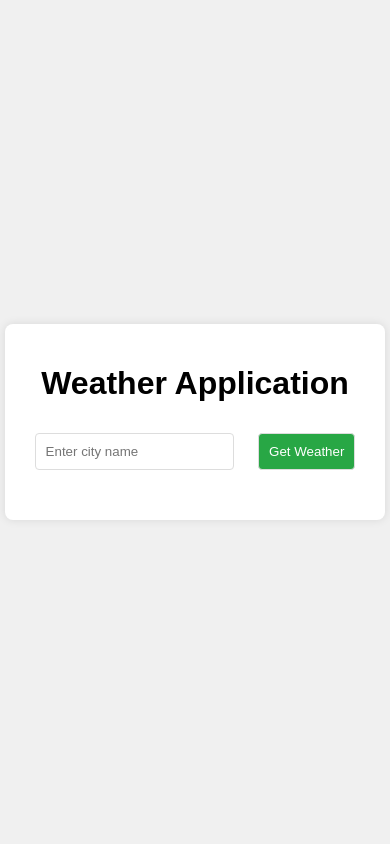
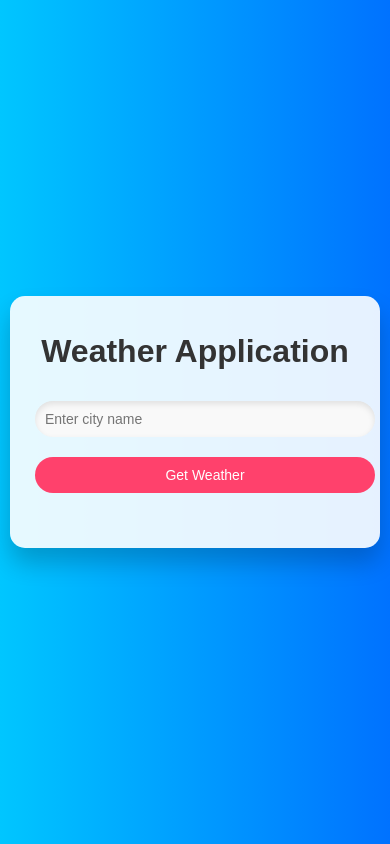
Before and after one commit to SubhadeepSasmal/weathar, a plain HTML site: page index.html in a window 390 px wide. Drawn offline with Linux system fonts and the light colour scheme.

Commit message:
css code modify

```diff
--- a/style.css
+++ b/style.css
@@ -1,39 +1,109 @@
 body {
-    font-family: Arial, sans-serif;
+    font-family: 'Poppins', sans-serif;
     display: flex;
     justify-content: center;
     align-items: center;
     height: 100vh;
     margin: 0;
-    background-color: #f0f0f0;
+    background: linear-gradient(to right, #00c6ff, #0072ff);
+    color: #333;
+    padding: 20px;
+    box-sizing: border-box;
 }
 
 .container {
     text-align: center;
-    background-color: #fff;
-    padding: 20px;
-    border-radius: 8px;
-    box-shadow: 0 0 10px rgba(0, 0, 0, 0.1);
+    background-color: rgba(255, 255, 255, 0.9);
+    padding: 30px;
+    border-radius: 15px;
+    box-shadow: 0 15px 25px rgba(0, 0, 0, 0.2);
+    transition: transform 0.3s ease;
+    width: 100%;
+    max-width: 400px;
+    box-sizing: border-box;
+}
+
+.container:hover {
+    transform: scale(1.05);
 }
 
 input, button {
-    padding: 10px;
+    padding: 15px;
     margin: 10px;
-    border-radius: 4px;
-    border: 1px solid #ddd;
+    border-radius: 50px;
+    border: none;
+    outline: none;
+    font-size: 16px;
+    width: 100%;
+    box-sizing: border-box;
+}
+
+input {
+    background-color: #f9f9f9;
+    box-shadow: inset 0 3px 6px rgba(0, 0, 0, 0.1);
+    transition: box-shadow 0.3s ease;
+}
+
+input:focus {
+    box-shadow: inset 0 3px 12px rgba(0, 0, 0, 0.2);
 }
 
 button {
-    background-color: #28a745;
+    background-color: #ff416c;
     color: #fff;
     cursor: pointer;
+    transition: background-color 0.3s ease, transform 0.3s ease;
 }
 
 button:hover {
-    background-color: #218838;
+    background-color: #ff4b2b;
+    transform: translateY(-3px);
 }
 
 #weatherResult {
-    margin-top: 20px;
-    font-size: 18px;
+    margin-top: 30px;
+    font-size: 20px;
+    color: #333;
+    animation: fadeIn 1s ease-in-out;
+    word-wrap: break-word;
 }
+
+@keyframes fadeIn {
+    from { opacity: 0; transform: translateY(10px); }
+    to { opacity: 1; transform: translateY(0); }
+}
+
+/* Responsive Design */
+@media (max-width: 768px) {
+    body {
+        padding: 10px;
+    }
+
+    .container {
+        padding: 20px;
+    }
+
+    input, button {
+        padding: 12px;
+        font-size: 14px;
+    }
+
+    #weatherResult {
+        font-size: 18px;
+    }
+}
+
+@media (max-width: 480px) {
+    .container {
+        padding: 15px;
+    }
+
+    input, button {
+        padding: 10px;
+        font-size: 14px;
+    }
+
+    #weatherResult {
+        font-size: 16px;
+    }
+}
```
